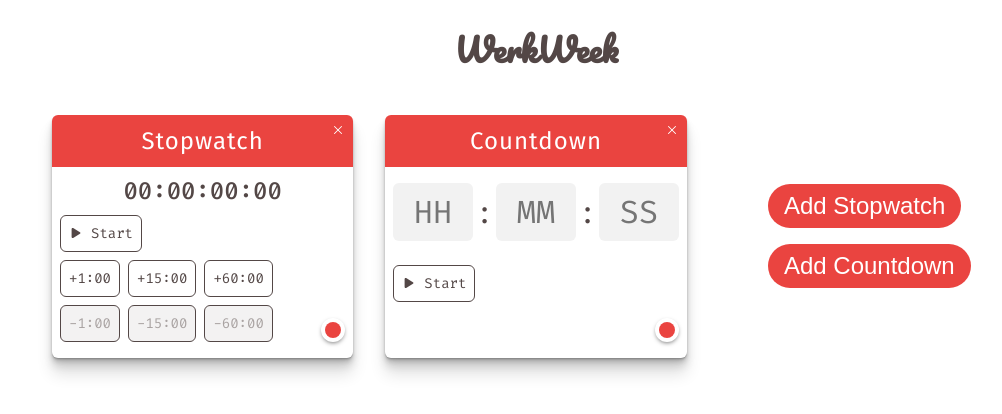
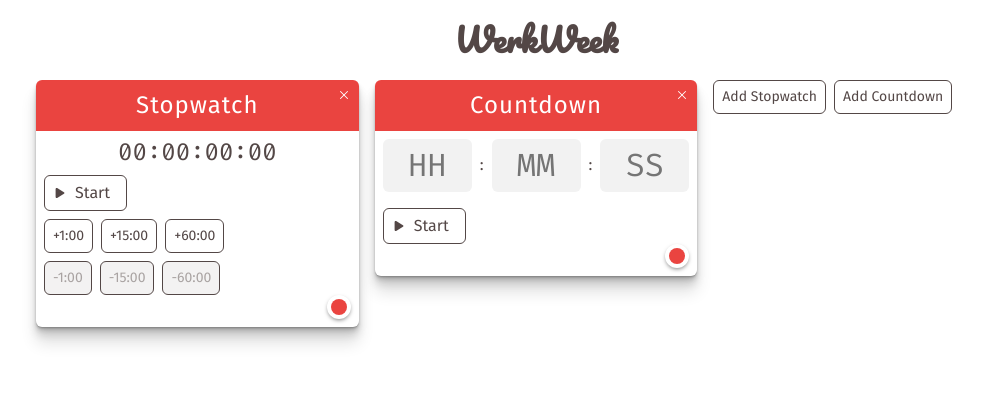
Before and after one commit to nspenner/werkweek, a React (Create React App) app: page / in a window 1280 px wide. Both pictures are taken after a click on the button "Add Countdown". Shown: the top 414 px of the page, without its empty margins (104-1106 px from the left). Built offline with nearby package versions, Linux system fonts and the light colour scheme.

Commit message:
CSS Refactor

```diff
--- a/package.json
+++ b/package.json
@@ -9,6 +9,7 @@
     "@testing-library/user-event": "^7.1.2",
     "dayjs": "^1.9.1",
     "idb-keyval": "^3.2.0",
+    "normalize.css": "^8.0.1",
     "prop-types": "^15.7.2",
     "react": "^16.13.1",
     "react-color": "^2.18.1",
--- a/src/App.css
+++ b/src/App.css
@@ -1,109 +1,242 @@
+/* Global */
+* {
+  box-sizing: border-box;
+}
+
 :root {
   --primary: #ea4440;
-  --stopwatchBackground: #ffffff;
+  --widgetBackground: #ffffff;
   --text-primary: hsl(5, 8%, 30%);
   --text-disabled: hsl(4, 4%, 65%);
   --background-disabled: hsl(4, 4%, 95%);
   --input-background: hsl(0, 0%, 95%);
 }
 
-/* UTIL */
-
-.padding-x-small {
-  padding: 0 .5rem;
+@media (prefers-color-scheme: dark) {
+  :root {
+    --background: #2f2f2f;
+    --widgetBackground: #4b4b4b;
+    --text-primary: hsl(4, 10%, 95%);
+    --background-disabled: hsl(0, 2.2%, 35.7%);
+    --input-background: #2f2f2f;
+  }
 }
 
-.padding-y-small {
-  padding: .5rem 0;
+body {
+  color: var(--text-primary);
+  background-color: var(--background);
 }
 
-.padding-small {
-  padding: .5rem
+h1,
+h2,
+h3,
+h4 {
+  font-family: "Pacifico", "Fira Sans", sans-serif;
+  font-size: 2rem;
 }
 
-.flex {
+p,
+span,
+label {
+  font-family: "Fira Sans", sans-serif;
+  font-size: 1rem;
+}
+
+input[type="submit"],
+button {
+  font-family: "Fira Sans", sans-serif;
+  color: var(--text-primary);
+  background-color: rgba(0, 0, 0, 0);
+  font-size: 1rem;
+  cursor: pointer;
+}
+
+button:disabled {
+  color: var(--text-disabled);
+  background: var(--background-disabled);
+  cursor: not-allowed;
+}
+
+/* End Global */
+
+/* Utility */
+
+.m--non {
+  margin: 0;
+}
+
+.m--sml {
+  margin: 0.5rem;
+}
+
+.m--med {
+  margin: 1rem;
+}
+
+.m--lrg {
+  margin: 1.5rem;
+}
+
+.m--center {
+  margin: 0 auto;
+}
+
+.p--non {
+  padding: 0;
+}
+
+.p--sml {
+  padding: 0.5rem;
+}
+
+.p--med {
+  margin: 1rem;
+}
+
+.p--lrg {
+  margin: 1.5rem;
+}
+
+.flow--sml > * + * {
+  margin-top: 0.5rem;
+}
+
+.flow--med > * + * {
+  margin-top: 1rem;
+}
+
+.flow--lrg > * + * {
+  margin-top: 1.5rem;
+}
+
+.border-curve--top {
+  border-top-left-radius: 6px;
+  border-top-right-radius: 6px;
+}
+
+.border-curve {
+  border-radius: 6px;
+}
+
+.flex-container {
   display: flex;
 }
 
-.full-width {
-  width: 100%;
+.flex-container--column {
+  display: flex;
+  flex-direction: column;
 }
 
-/* /UTIL */
+.flex-container--centered {
+  display: flex;
+  justify-content: center;
+  align-items: center;
+}
 
-/* SITEWIDE */
+.sans {
+  font-family: "Fira Sans", sans-serif;
+}
 
+.monospace {
+  font-family: "Fira Code", monospace;
+}
+
+.text--lrg {
+  font-size: 1.5rem;
+}
+
+.text--med {
+  font-size: 1rem;
+}
+
+.text--sml {
+  font-size: 0.5rem;
+}
+
+.hidden {
+  display: none;
+}
+
+/* End Utility */
+
+/* Layout */
+
+.widget-grid {
+  display: grid;
+  grid-template-columns: repeat(auto-fill, minmax(320px, 1fr));
+  list-style: none;
+  gap: 1rem;
+  max-width: 1000px;
+}
+
+.widget-container {
+  position: relative;
+  background-color: var(--widgetBackground);
+  box-shadow: 0 1px 1px rgba(0, 0, 0, 0.12), 0 2px 2px rgba(0, 0, 0, 0.12),
+    0 4px 4px rgba(0, 0, 0, 0.12), 0 8px 8px rgba(0, 0, 0, 0.12),
+    0 16px 16px rgba(0, 0, 0, 0.12);
+}
+
+/* End Layout */
+
+/* Class Components */
 .button,
-.button-list button {
-  font-family: "Fira Code", monospace;
+.button-list > button {
   border: 1px solid var(--text-primary);
-  background: var(--stopwatchBackground);
   border-radius: 6px;
   padding: 0.5rem;
   font-size: 14px;
-  cursor: pointer;
-  margin-right: 0.5rem;
-  color: var(--text-primary);
   display: inline-flex;
   justify-content: space-evenly;
   align-items: center;
 }
 
-/* /SITEWIDE */
-
-.App {
-  background-color: var(--background);
-  max-width: 1000px;
-  margin: 0 auto;
-  font-family: "Fira Sans", sans-serif;
+.button-list > button + button {
+  margin-left: 0.5rem;
 }
 
-header {
-  text-align: center;
-  font-family: "Pacifico", "Fira Sans", sans-serif;
-  color: var(--text-primary);
+/* Handles inline spanned icons */
+.button-list button > *,
+.button > * {
+  margin-right: 0.5rem;
 }
 
-.row {
-  display: flex;
+.title__input {
+  resize: none;
+  border: none;
+  background-color: transparent;
+  color: white;
+  font-family: "Fira Sans", sans-serif;
+  font-size: 1.5rem;
+  padding: 0.25rem 0;
+  letter-spacing: 1px;
+  width: 85%;
+  text-align: center;
+  overflow: hidden;
 }
 
-.container {
-  padding: 0.5rem 0.5rem 1rem 0.5rem;
+.title__input:focus {
+  background: white;
+  color: hsl(1, 20%, 20%);
 }
 
-.border-accent {
-  background-color: var(--primary);
-  border-top-left-radius: 6px;
-  border-top-right-radius: 6px;
-  padding: 0.5rem;
+.title__input:hover:not(:focus) {
+  background-color: rgba(0, 0, 0, 0.1);
 }
 
-li {
-  width: 100%;
-  padding: 1rem;
-  box-sizing: border-box;
-}
-
-.Stopwatch {
-  border-radius: 6px;
-  position: relative;
-  box-shadow: 0 1px 1px rgba(0, 0, 0, 0.12), 0 2px 2px rgba(0, 0, 0, 0.12),
-    0 4px 4px rgba(0, 0, 0, 0.12), 0 8px 8px rgba(0, 0, 0, 0.12),
-    0 16px 16px rgba(0, 0, 0, 0.12);
-  background-color: var(--stopwatchBackground);
-  color: var(--text-primary);
-}
-
-.Stopwatch-display {
-  width: 200px;
+.countdown__input {
+  min-width: 0;
+  font-size: 2rem;
   text-align: center;
   font-family: "Fira Code", monospace;
-  font-weight: 500;
-  font-size: 1.5rem;
-  margin: 0 auto;
+  background: var(--input-background);
+  color: var(--text-primary);
+  border-radius: 6px;
+  border: none;
 }
+/* End Class Components */
 
+/* Exceptions */
 .close-button {
   background: none;
   border: none;
@@ -126,54 +259,12 @@
   background: rgba(0, 0, 0, 0.1);
 }
 
-.button-list {
-  margin-top: 8px;
-}
-
-.button-list button > *, .button > * {
-  margin-right: 0.5rem;
-}
-
-.button-list button > *:last-child, .button > *:last-child {
-  margin-right: 0;
-}
-
-button:disabled {
-  color: var(--text-disabled);
-  background: var(--background-disabled);
-  cursor: not-allowed;
-}
-
-ul {
-  list-style: none;
-  padding: 0;
-  display: grid;
-  grid-template-columns: repeat(auto-fill, minmax(320px, 1fr));
-  grid-auto-rows: minmax(246px, auto);
-  margin: 0 auto;
-}
-
-textarea {
-  resize: none;
-  border: none;
-  background-color: transparent;
-  color: white;
-  font-family: "Fira Sans", sans-serif;
-  font-size: 1.5rem;
-  padding: 0.25rem 0;
-  letter-spacing: 1px;
-  width: 85%;
-  text-align: center;
-  margin: 0 auto;
-}
-
-textarea:focus {
-  background: white;
-  color: hsl(1, 20%, 20%);
-}
-
-textarea:hover:not(:focus) {
-  background-color: rgba(0, 0, 0, 0.1);
+.cover {
+  position: fixed;
+  top: 0px;
+  right: 0px;
+  bottom: 0px;
+  left: 0px;
 }
 
 .picker-container {
@@ -205,84 +296,4 @@
   border: none;
   cursor: pointer;
 }
-
-.cover {
-  position: fixed;
-  top: 0px;
-  right: 0px;
-  bottom: 0px;
-  left: 0px;
-}
-
-.placeholder-container {
-  width: 100%;
-  height: 100%;
-  display: flex;
-  align-items: center;
-  justify-content: center;
-}
-
-.AddButton {
-  padding: 0.5rem 1rem;
-  background-color: rgb(234, 68, 64);
-  border-radius: 2rem;
-  display: flex;
-  justify-content: center;
-  align-items: center;
-  cursor: pointer;
-  border: none;
-  font-size: 1.5rem;
-  color: white;
-  margin: 1rem;
-}
-
-.AddButton:hover {
-  background-color: hsl(1, 70%, 48%);
-}
-
-.countdown {
-  border-radius: 6px;
-  position: relative;
-  box-shadow: 0 1px 1px rgba(0, 0, 0, 0.12), 0 2px 2px rgba(0, 0, 0, 0.12),
-    0 4px 4px rgba(0, 0, 0, 0.12), 0 8px 8px rgba(0, 0, 0, 0.12),
-    0 16px 16px rgba(0, 0, 0, 0.12);
-  background-color: var(--stopwatchBackground);
-  color: var(--text-primary);
-  height: 100%;
-}
-
-.countdown-input {
-  min-width: 0;
-  margin: 1rem 0.5rem;
-  font-size: 2rem;
-  padding: 0.5rem;
-  text-align: center;
-  font-family: "Fira Code", monospace;
-  background: var(--input-background);
-  color: var(--text-primary);
-  border-radius: 6px;
-  border: none;
-}
-
-.countdown-display {
-  font-size: 2rem;
-  align-items: center;
-}
-
-.hidden {
-  display: none;
-}
-
-.margin-standard {
-  margin: .5rem;
-}
-
-@media (prefers-color-scheme: dark) {
-  :root {
-    --background: #2f2f2f;
-    --stopwatchBackground: #4b4b4b;
-    --text-primary: hsl(4, 10%, 95%);
-    --background-disabled: hsl(0, 2.2%, 35.7%);
-    --input-background: #2f2f2f;
-  }
-}
+/* End Exceptions */
--- a/src/App.js
+++ b/src/App.js
@@ -3,6 +3,7 @@
 import { set, get, del } from "idb-keyval";
 import { v4 as uuidv4 } from "uuid";
 
+import "normalize.css";
 import "./App.css";
 
 class App extends React.Component {
@@ -57,7 +58,7 @@
     return (
       <div className="App">
         {this.state.testCounter}
-        <header>
+        <header className="flex-container--centered">
           <h1>WerkWeek</h1>
         </header>
         <div>
--- a/src/components/AddButton.jsx
+++ b/src/components/AddButton.jsx
@@ -4,7 +4,7 @@
 class AddButton extends React.Component {
   render() {
     return (
-      <div>
+      <div className="button-list">
         <button
           onClick={() => this.props.addWidget("stopwatch")}
           className="AddButton"
--- a/src/components/Countdown.jsx
+++ b/src/components/Countdown.jsx
@@ -21,34 +21,34 @@
 const renderer = ({ hours, minutes, seconds }) => {
   // Render a countdown
   return (
-    <div className="row countdown-display">
+    <div className="flex-container--centered">
       <input
         value={hours}
         name="hour"
         maxLength="2"
         placeholder="HH"
         aria-label="Hour"
-        className="countdown-input"
+        className="countdown__input  p--sml"
         readOnly
       />
-      :
+      <span className="m--sml">:</span>
       <input
         value={minutes}
         name="minute"
         maxLength="2"
         placeholder="MM"
         aria-label="Minute"
-        className="countdown-input"
+        className="countdown__input p--sml"
         readOnly
       />
-      :
+      <span className="m--sml">:</span>
       <input
         value={seconds}
         name="second"
         maxLength="2"
         placeholder="SS"
         aria-label="Second"
-        className="countdown-input"
+        className="countdown__input  p--sml"
         readOnly
       />
     </div>
@@ -175,7 +175,7 @@
 
   render() {
     return (
-      <div className="countdown">
+      <div className="flex-container--column widget-container border-curve">
         <WidgetTitle
           titleValue={this.state.title}
           backgroundColor={this.state.color}
@@ -184,9 +184,9 @@
           inputName="title"
         />
         {!this.state.displayCountdown && (
-          <div>
-            <form action="" onSubmit={this.handleSubmit}>
-              <div className="row countdown-display">
+          <div className="p--sml">
+            <form action="" className="flow--med" onSubmit={this.handleSubmit}>
+              <div className="flex-container--centered countdown-display">
                 <input
                   value={this.state.hour}
                   name="hour"
@@ -194,9 +194,9 @@
                   maxLength="2"
                   placeholder="HH"
                   aria-label="Hour"
-                  className="countdown-input"
+                  className="countdown__input  p--sml"
                 />
-                :
+                <span className="m--sml">:</span>
                 <input
                   value={this.state.minute}
                   name="minute"
@@ -204,9 +204,9 @@
                   maxLength="2"
                   placeholder="MM"
                   aria-label="Minute"
-                  className="countdown-input"
+                  className="countdown__input  p--sml"
                 />
-                :
+                <span className="m--sml">:</span>
                 <input
                   value={this.state.second}
                   name="second"
@@ -214,12 +214,12 @@
                   maxLength="2"
                   placeholder="SS"
                   aria-label="Second"
-                  className="countdown-input"
+                  className="countdown__input  p--sml"
                 />
               </div>
               <label
                 htmlFor="submit"
-                className="button margin-standard"
+                className="button"
                 tabIndex="0"
                 onKeyDown={this.handleKeyDown}
               >
@@ -233,7 +233,7 @@
                 <span>Start</span>
               </label>
             </form>
-            <div className="row button-list padding-x-small">
+            <div className="button-list">
               <ColorPicker
                 color={this.state.color}
                 displayColorPicker={false}
@@ -243,7 +243,7 @@
           </div>
         )}
         {this.state.displayCountdown && (
-          <div>
+          <div className="flow--med p--sml">
             <ReactCountdown
               key={this.state.date}
               ref={this.setRef}
@@ -255,7 +255,7 @@
               renderer={renderer}
               autoStart
             />
-            <div className="row button-list padding-x-small">
+            <div className="button-list">
               <button
                 type="button"
                 onClick={this.handleStartClick}
@@ -280,7 +280,7 @@
                 <span>Reset</span>
               </button>
             </div>
-            <div className="row button-list padding-x-small">
+            <div className="button-list">
               <ColorPicker
                 color={this.state.color}
                 displayColorPicker={false}
--- a/src/components/Stopwatch.jsx
+++ b/src/components/Stopwatch.jsx
@@ -126,17 +126,19 @@
     let style = { borderColor: this.state.color };
 
     return (
-      <div className="Stopwatch" style={style}>
+      <div className="flex-container--column widget-container border-curve" style={style}>
         <WidgetTitle
           titleValue={this.state.title}
           backgroundColor={this.state.color}
           onDelete={() => this.props.deleteWatch(this.props.id)}
           onChange={this.handleChange}
         />
-        <div className="container">
-          <div className="row">
+        <div className="p--sml flex-container--column flow--sml">
+          <div className="flex-container--centered">
             <div className="Stopwatch-display">
+              <span className="monospace text--lrg">
                 {hours}:{minutes}:{seconds}:{centiseconds}
+              </span>
             </div>
           </div>
 
@@ -169,13 +171,12 @@
               </button>
             )}
           </div>
-          <div>
-            <div className="row button-list">
+          <div className="button-list">
             <button onClick={() => this.addTime(60000)}>+1:00</button>
             <button onClick={() => this.addTime(60000 * 15)}>+15:00</button>
             <button onClick={() => this.addTime(60000 * 60)}>+60:00</button>
           </div>
-            <div className="row button-list">
+          <div className="button-list">
             <button
               disabled={this.state.timerTime < 60000}
               onClick={() => this.addTime(-60000)}
@@ -202,7 +203,6 @@
           </div>
         </div>
       </div>
-      </div>
     );
   }
 }
--- a/src/components/WidgetList.jsx
+++ b/src/components/WidgetList.jsx
@@ -13,7 +13,7 @@
       );
     });
     return (
-      <ul>
+      <ul className="widget-grid p--non m--center">
         {widgets}
         <li key="addButton">
           <div className="placeholder-container">
--- a/src/components/WidgetTitle.jsx
+++ b/src/components/WidgetTitle.jsx
@@ -11,14 +11,14 @@
 
   render() {
     return (
-      <div>
+      <div className="border-curve--top" style={{ backgroundColor: this.props.backgroundColor }}>
         {" "}
         <div
-          className="row border-accent"
-          style={{ backgroundColor: this.props.backgroundColor }}
+          className="p--sml flex-container--centered"
         >
           <textarea
             name={this.props.inputName}
+            className="title__input"
             rows="1"
             onKeyDown={this.handleKeyPress}
             onChange={this.props.onChange}
```
Also changed, not shown: 1 other file (tests, documents, lock files or other folders). Lines whose indentation alone changed are shown as unchanged.
